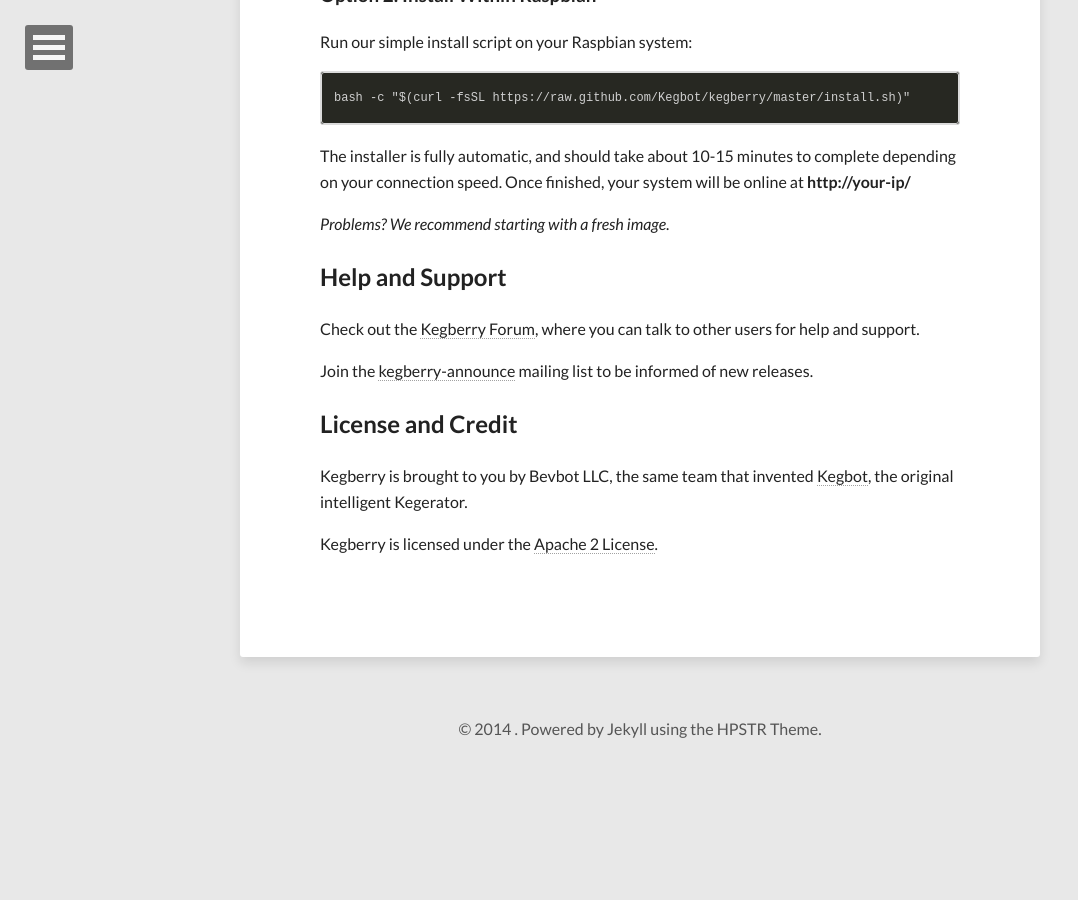
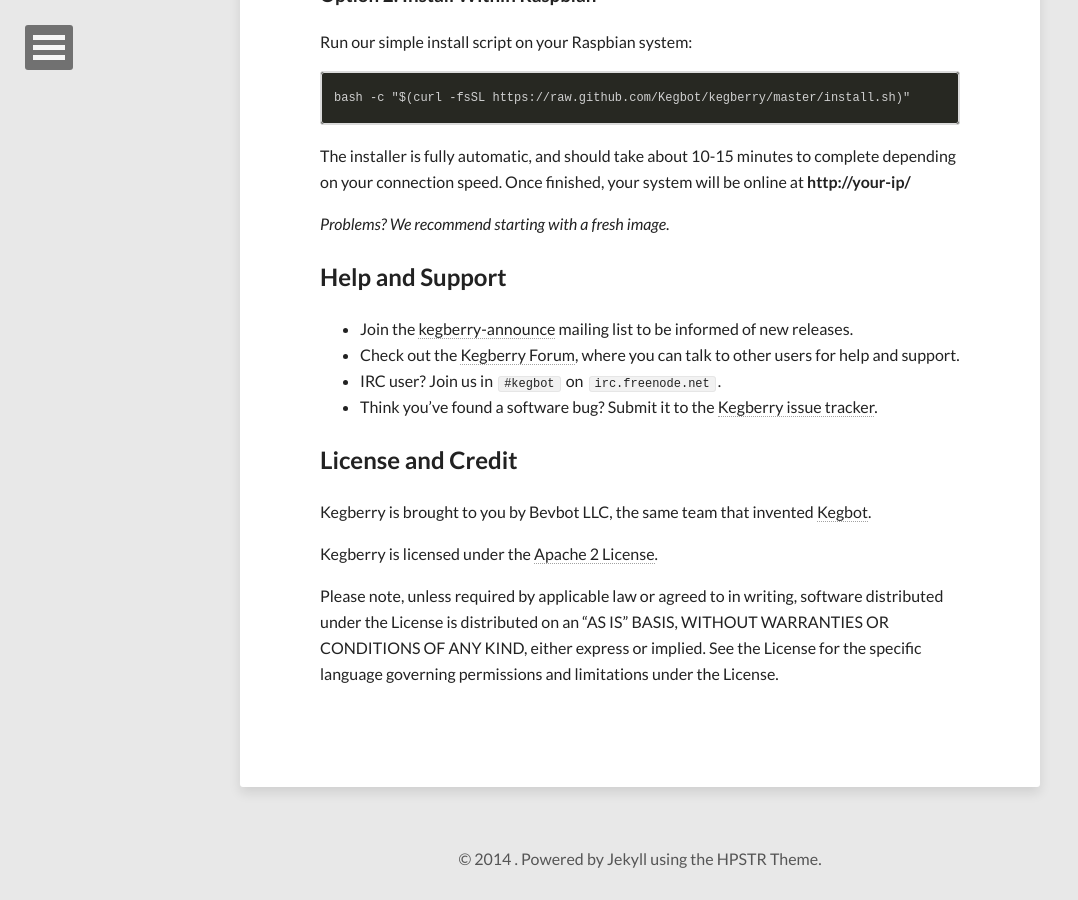
Before and after one commit to Kegbot/kegberry, a Jekyll site: the page built from index.md, in a window 1280 px wide and 900 px high, scrolled down 1390 px. Shown: the whole window, without its empty margins (0-1078 px from the left). Built offline with Jekyll 4.4.1, drawn with Linux system fonts in a browser that asks for light colours; nearby versions of some CDN libraries; before the commit the page ends 2160 px from its top, so only the background shows below that.

Commit message:
Update main page.

```diff
--- a/index.md
+++ b/index.md
@@ -48,7 +48,7 @@
 ### Option 1: Flash New Image
 
 Download our
-[customized Raspbian image](https://github.com/Kegbot/kegberry/releases/download/v2.0.0b1/kegberry-2014-08-21.zip),
+[customized Raspbian image](https://github.com/Kegbot/kegberry/releases),
 install it to an new SD card as usual, and navigate to your Pi in your web browser.
 Kegberry is running and ready to go!
 
@@ -70,17 +70,25 @@
 
 ## Help and Support
 
-Check out the [Kegberry Forum](http://forum.kegbot.org/discussions/kegbot-kegberry),
-where you can talk to other users for help and support.
-
-Join the [kegberry-announce](https://groups.google.com/forum/#!forum/kegberry-announce)
-mailing list to be informed of new releases.
+* Join the [kegberry-announce](https://groups.google.com/forum/#!forum/kegberry-announce)
+  mailing list to be informed of new releases.
+* Check out the [Kegberry Forum](http://forum.kegbot.org/discussions/kegbot-kegberry),
+  where you can talk to other users for help and support.
+* IRC user? Join us in `#kegbot` on `irc.freenode.net`.
+* Think you've found a software bug? Submit it to the
+  [Kegberry issue tracker](https://github.com/Kegbot/kegberry/issues).
 
 
 ## License and Credit
 
 Kegberry is brought to you by Bevbot LLC, the same team that
-invented [Kegbot](https://kegbot.org/), the original intelligent Kegerator.
+invented [Kegbot](https://kegbot.org/).
 
 Kegberry is licensed under the
 [Apache 2 License](https://github.com/Kegbot/kegberry/blob/master/LICENSE.txt).
+
+Please note, unless required by applicable law or agreed to in writing, software
+distributed under the License is distributed on an "AS IS" BASIS,
+WITHOUT WARRANTIES OR CONDITIONS OF ANY KIND, either express or implied.
+See the License for the specific language governing permissions and
+limitations under the License.
```
Also changed, not shown: config.yml (+9 -5 lines).
